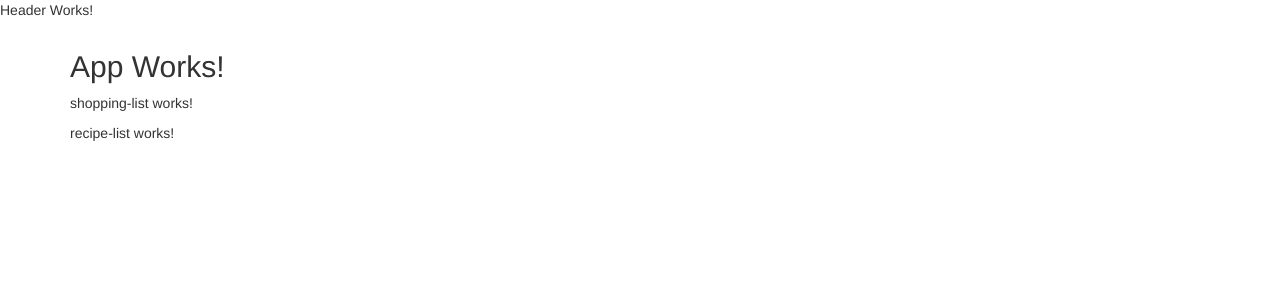
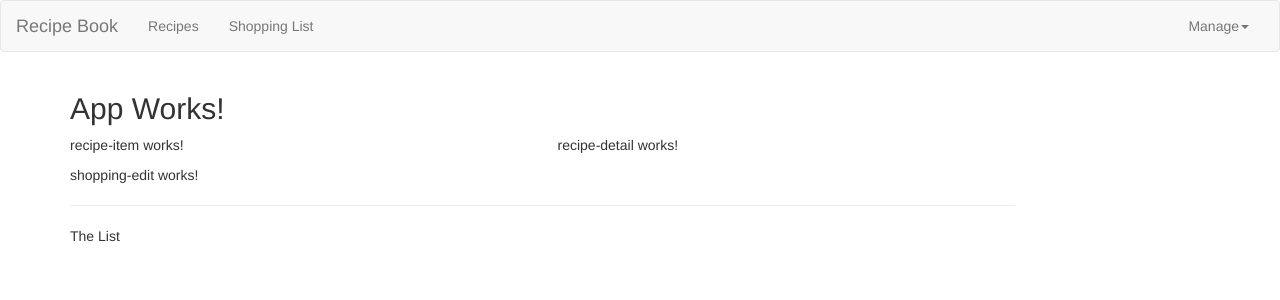
Before and after one commit to ramonhubbell/recipe-shopping-project, an Angular app: page / in a window 1280 px wide. Shown: the top 300 px of the page. Built offline with nearby package versions, Linux system fonts and the light colour scheme.

Commit message:
feature: created recipe model and working on displaying on template

```diff
--- a/src/app/app.component.html
+++ b/src/app/app.component.html
@@ -3,8 +3,8 @@
   <div class="row">
     <div class="col-md-12">
       <h2>App Works!</h2>
+      <app-recipes></app-recipes>
       <app-shopping-list></app-shopping-list>
-      <app-recipe-list></app-recipe-list>
     </div>
   </div>
 </div>
--- a/src/app/header/header.component.html
+++ b/src/app/header/header.component.html
@@ -1 +1,25 @@
-<p>Header Works!</p>
+<nav class="navbar navbar-default">
+    <div class="container-fluid">
+        <div class="navbar-header">
+            <button type="button" class="navbar-toggle" (click)="collapsed = !collapsed">
+                <span class="icon-bar" *ngFor="let iconBar of [1, 2, 3]"></span>
+            </button>
+            <a href="#" class="navbar-brand">Recipe Book</a>
+        </div>
+        <div class="navbar-collapse" [class.collapse]="collapsed" (window:resize)="collapsed = true">
+            <ul class="nav navbar-nav">
+                <li><a href="#">Recipes</a></li>
+                <li><a href="#">Shopping List</a></li>
+            </ul>
+            <ul class="nav navbar-nav navbar-right">
+                <li class="dropdown">
+                    <a href="#" class="dropdown-toggle" role="button">Manage<span class="caret"></span></a>
+                    <ul class="dropdown-menu">
+                        <li><a href="#">Save Date</a></li>
+                        <li><a href="#">Fetch Date</a></li>
+                    </ul>
+                </li>
+            </ul>
+        </div>
+    </div>
+</nav>
--- a/src/app/header/header.component.ts
+++ b/src/app/header/header.component.ts
@@ -7,6 +7,8 @@
 })
 export class HeaderComponent implements OnInit {
 
+  collapsed = true;
+
   constructor() { }
 
   ngOnInit(): void {
--- a/src/app/recipes/recipe-list/recipe-list.component.html
+++ b/src/app/recipes/recipe-list/recipe-list.component.html
@@ -1 +1 @@
-<p>recipe-list works!</p>
+<app-recipe-item></app-recipe-item>
--- a/src/app/recipes/recipe-list/recipe-list.component.ts
+++ b/src/app/recipes/recipe-list/recipe-list.component.ts
@@ -1,4 +1,5 @@
 import { Component, OnInit } from '@angular/core';
+import { Recipe } from '../recipe.model';
 
 @Component({
   selector: 'app-recipe-list',
@@ -7,6 +8,11 @@
 })
 export class RecipeListComponent implements OnInit {
 
+  recipes : Recipe[] = [
+    new Recipe('A test recipe', 'This is simply a test',
+    'https://www.google.com/url?sa=i&url=https%3A%2F%2Fwww.recipetineats.com%2Fhoney-garlic-chicken%2F&psig=AOvVaw2srC6Ir63Wr_4AyQqrnsCO&ust=1611085302288000&source=images&cd=vfe&ved=2ahUKEwj83LfKnqbuAhUWg6wKHb3BAcoQjRx6BAgAEAc')
+  ];
+
   constructor() { }
 
   ngOnInit(): void {
--- /dev/null
+++ b/src/app/recipes/recipe.model.ts
@@ -0,0 +1,11 @@
+export class Recipe {
+    public name : string;
+    public description : string;
+    public imagePath : string;
+
+    constructor(name : string, description : string, imagePath : string){
+        this.name = name;
+        this.description = description;
+        this.imagePath = imagePath;
+    }
+}
--- a/src/app/recipes/recipes.component.html
+++ b/src/app/recipes/recipes.component.html
@@ -1 +1,8 @@
-<p>recipes works!</p>
+<div class="row">
+    <div class="col-md-5">
+        <app-recipe-list></app-recipe-list>
+    </div>
+    <div class="col-md-7">
+        <app-recipe-detail></app-recipe-detail>
+    </div>
+</div>
--- a/src/app/shopping-list/shopping-list.component.html
+++ b/src/app/shopping-list/shopping-list.component.html
@@ -1 +1,7 @@
-<p>shopping-list works!</p>
+<div class="row">
+    <div class="col-xs-10">
+        <app-shopping-edit></app-shopping-edit>
+        <hr>
+        <p>The List</p>
+    </div>
+</div>
```
